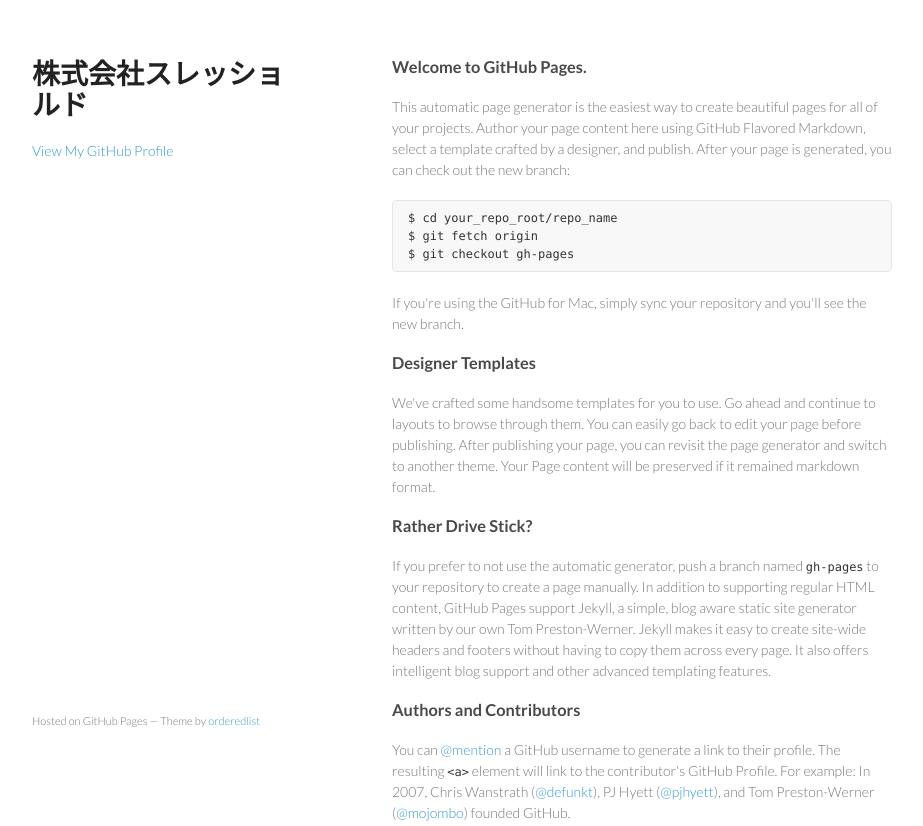
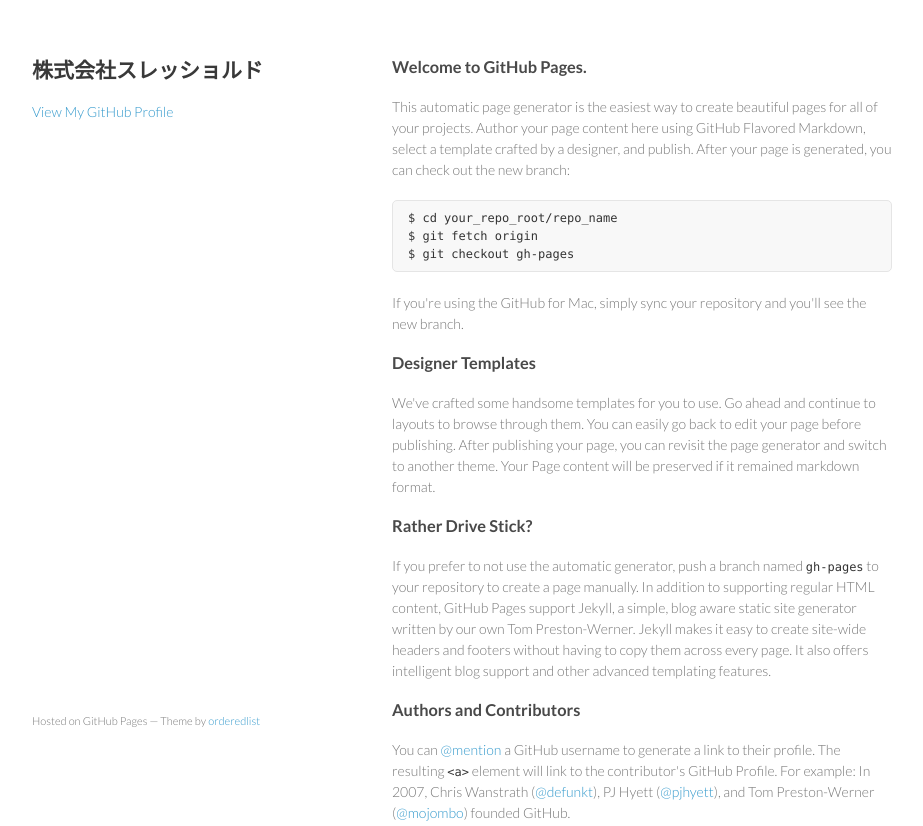
Before and after one commit to hdktsr/hdktsr.github.io, a plain HTML site: page index.html in a window 1280 px wide. Shown: the top 826 px of the page, without its empty margins (178-1101 px from the left). Drawn offline with Linux system fonts and the light colour scheme.

Commit message:
Update index.html

```diff
--- a/index.html
+++ b/index.html
@@ -15,7 +15,7 @@
   <body>
     <div class="wrapper">
       <header>
-        <h1>株式会社スレッショルド</h1>
+        <h2>株式会社スレッショルド</h2>
         <p></p>
 
 
```
